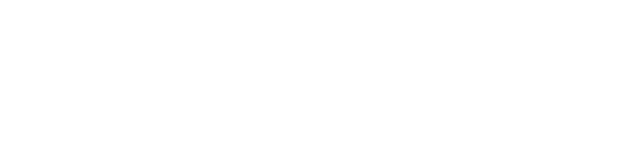
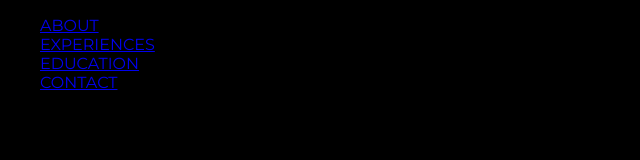
Before and after one commit to yeseo-ko/core-publishing, a plain HTML site: page jquery-navigation/index.html in a window 1280 px wide. Shown: the whole page, without its empty margins (0-640 px from the left). Drawn offline with Linux system fonts and the light colour scheme.

Commit message:
텍스트 및 필요 CSS 선택자 추가

```diff
--- a/jquery-navigation/css/style.css
+++ b/jquery-navigation/css/style.css
@@ -3,4 +3,9 @@
 body {
   margin: 0;
   font-family: 'Montserrat', sans-serif;
+  background-color: #000;
 }
+
+.nav {}
+.nav li {}
+.nav li a {}
--- a/jquery-navigation/index.html
+++ b/jquery-navigation/index.html
@@ -7,6 +7,13 @@
     <link rel="stylesheet" href="./css/style.css" />
   </head>
   <body>
-    <!-- div.conatainer>ul.navi>(li>a:link)*4 -->
+    <div class="conatainer">
+      <ul class="nav">
+        <li><a href="#none">ABOUT</a></li>
+        <li><a href="#none">EXPERIENCES</a></li>
+        <li><a href="#none">EDUCATION</a></li>
+        <li><a href="#none">CONTACT</a></li>
+      </ul>
+    </div>
   </body>
 </html>
```
